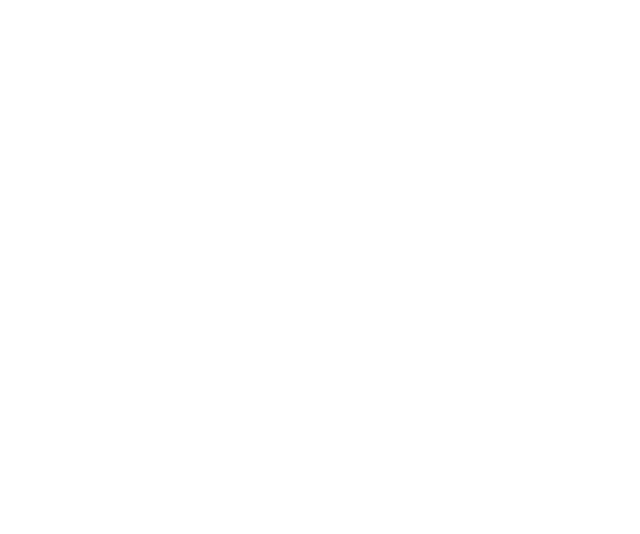
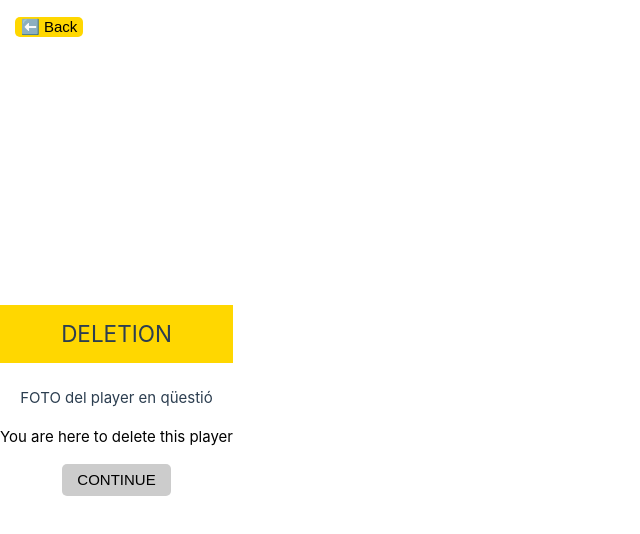
Before and after one commit to paullort/BattleArena, a Vue app in the folder Battle_ArenaJP/: page /deletion in a window 1280 px wide. Before the commit this address had no page. Shown: the top 534 px of the page, without its empty margins (0-640 px from the left). Built offline with nearby package versions, Linux system fonts and the light colour scheme.

Commit message:
Deletion, i popUpDelete

```diff
--- a/Battle_ArenaJP/src/router/index.js
+++ b/Battle_ArenaJP/src/router/index.js
@@ -78,6 +78,16 @@
       path: '/modifyplayer',
       name: 'modifyplayer',
       component: () => import('../views/ModifyPlayer.vue')
+    },
+    {
+      path: '/deletion',
+      name: 'deletion',
+      component: () => import('../views/Deletion.vue')
+    },
+    {
+      path: '/popupdelete',
+      name: 'popupdelete',
+      component: () => import('../views/PopUpDelete.vue')
     }
 
   ]
--- /dev/null
+++ b/Battle_ArenaJP/src/views/Deletion.vue
@@ -0,0 +1,91 @@
+<template>
+    <main class="deletion-page">
+      <header>
+        <button class="back-button" @click="goBack">⬅️ Back</button>
+      </header>
+      <section class="deletion-content">
+        <h1>DELETION</h1>
+        <figure>
+          <!--<img src="@/assets/player-photo.jpg" alt="Player's Photo">-->
+          <figcaption>FOTO del player en qüestió</figcaption>
+        </figure>
+        <p>You are here to delete this player</p>
+        <button class="continue-button" @click="confirmDeletion">CONTINUE</button>
+      </section>
+    </main>
+</template>
+
+<script>
+  export default {
+    methods: {
+      goBack() {
+        // Navega de vuelta a la gestión del jugador
+        this.$router.push('/PlayerManagement');
+      },
+      confirmDeletion() {
+        // Lógica para confirmar la eliminación del jugador
+        this.$router.push('/PopUpDelete');
+      }
+    }
+  }
+</script>
+
+<style>
+  .deletion-page {
+    display: flex;
+    flex-direction: column;
+    align-items: center;
+    justify-content: center;
+    height: 100vh;
+    background: #fff; /* o cualquier otro color o imagen de fondo */
+    text-align: center;
+  }
+
+  header {
+    position: absolute;
+    top: 0;
+    left: 0;
+    padding: 1em;
+  }
+
+  .back-button {
+    background-color: #ffd700; /* un color que contraste con el fondo */
+    border: none;
+    border-radius: 5px;
+    cursor: pointer;
+    font-size: 1em;
+  }
+
+  .deletion-content h1 {
+    margin-bottom: 1em;
+    background-color: #ffd700; /* mismo color de fondo que el botón */
+    padding: 0.5em 1em;
+    /* Añadir sombra de texto o bordes si es necesario */
+  }
+
+  .deletion-content figure {
+    margin: 1em;
+    /* Agregar estilos para la figura y la imagen aquí */
+  }
+
+  .deletion-content img {
+    /* Definir el tamaño y otros estilos para la imagen del jugador */
+  }
+
+  .deletion-content p {
+    color: #000; /* Color de texto */
+    margin-bottom: 1em;
+  }
+
+  .continue-button {
+    background-color: #ccc; /* un color neutro para el botón */
+    border: none;
+    border-radius: 5px;
+    padding: 0.5em 1em;
+    cursor: pointer;
+    font-size: 1em;
+    /* Añadir efecto hover o activo si se desea */
+  }
+
+  /* Media queries y otros estilos */
+</style>
--- a/Battle_ArenaJP/src/views/PlayerInfo.vue
+++ b/Battle_ArenaJP/src/views/PlayerInfo.vue
@@ -44,7 +44,7 @@
     methods: {
       goBack() {
         // Replace with your route
-        this.$router.push('/previous-page');
+        this.$router.push('/PlayerManagement');
       },
       modify(attribute) {
         // Replace with your logic
--- a/Battle_ArenaJP/src/views/PlayerManagement.vue
+++ b/Battle_ArenaJP/src/views/PlayerManagement.vue
@@ -24,6 +24,7 @@
       },
       deletePlayer() {
         // Navega a la pantalla de eliminación de jugador
+        this.$router.push('/Deletion');
       }
     }
   }
--- /dev/null
+++ b/Battle_ArenaJP/src/views/PopUpDelete.vue
@@ -0,0 +1,85 @@
+<template>
+    <main class="popup-deletion-page">
+      <header>
+        <button class="back-button" @click="goBack">⬅️ Back</button>
+      </header>
+      <section class="deletion-confirmation">
+        <h2>Are you sure you want to delete this player?</h2>
+        <button class="confirm-button" @click="confirmDeletion">YES</button>
+        <button class="cancel-button" @click="cancelDeletion">NO</button>
+      </section>
+    </main>
+  </template>
+
+  <script>
+  export default {
+    methods: {
+      goBack() {
+        // Navigate back to the previous page
+        this.$router.go(-1);
+      },
+      confirmDeletion() {
+        // Logic to confirm deletion
+      },
+      cancelDeletion() {
+        // Logic to cancel deletion
+      },
+    }
+  }
+  </script>
+
+  <style>
+  .popup-deletion-page {
+    display: flex;
+    flex-direction: column;
+    align-items: center;
+    justify-content: center;
+    height: 100vh;
+    background: #fff; /* o el color de fondo deseado */
+    text-align: center;
+  }
+
+  header {
+    position: absolute;
+    top: 0;
+    left: 0;
+    padding: 1em;
+  }
+
+  .back-button {
+    background-color: #ffd700; /* un color que contraste con el fondo */
+    border: none;
+    border-radius: 5px;
+    cursor: pointer;
+    font-size: 1em;
+  }
+
+  .deletion-confirmation h2 {
+    margin-bottom: 1em;
+    background-color: #ffd700; /* un color para resaltar la pregunta */
+    padding: 0.5em 1em;
+    /* Agregar sombra de texto o bordes si es necesario */
+  }
+
+  button {
+    padding: 0.5em 1em;
+    margin: 0.5em;
+    border: none;
+    border-radius: 5px;
+    cursor: pointer;
+    font-size: 1em;
+    transition: background-color 0.3s;
+  }
+
+  .confirm-button {
+    background-color: #4CAF50; /* Color para la confirmación */
+  }
+
+  .cancel-button {
+    background-color: #f44336; /* Color para cancelar */
+  }
+
+  button:hover {
+    opacity: 0.8;
+  }
+  </style>
```
